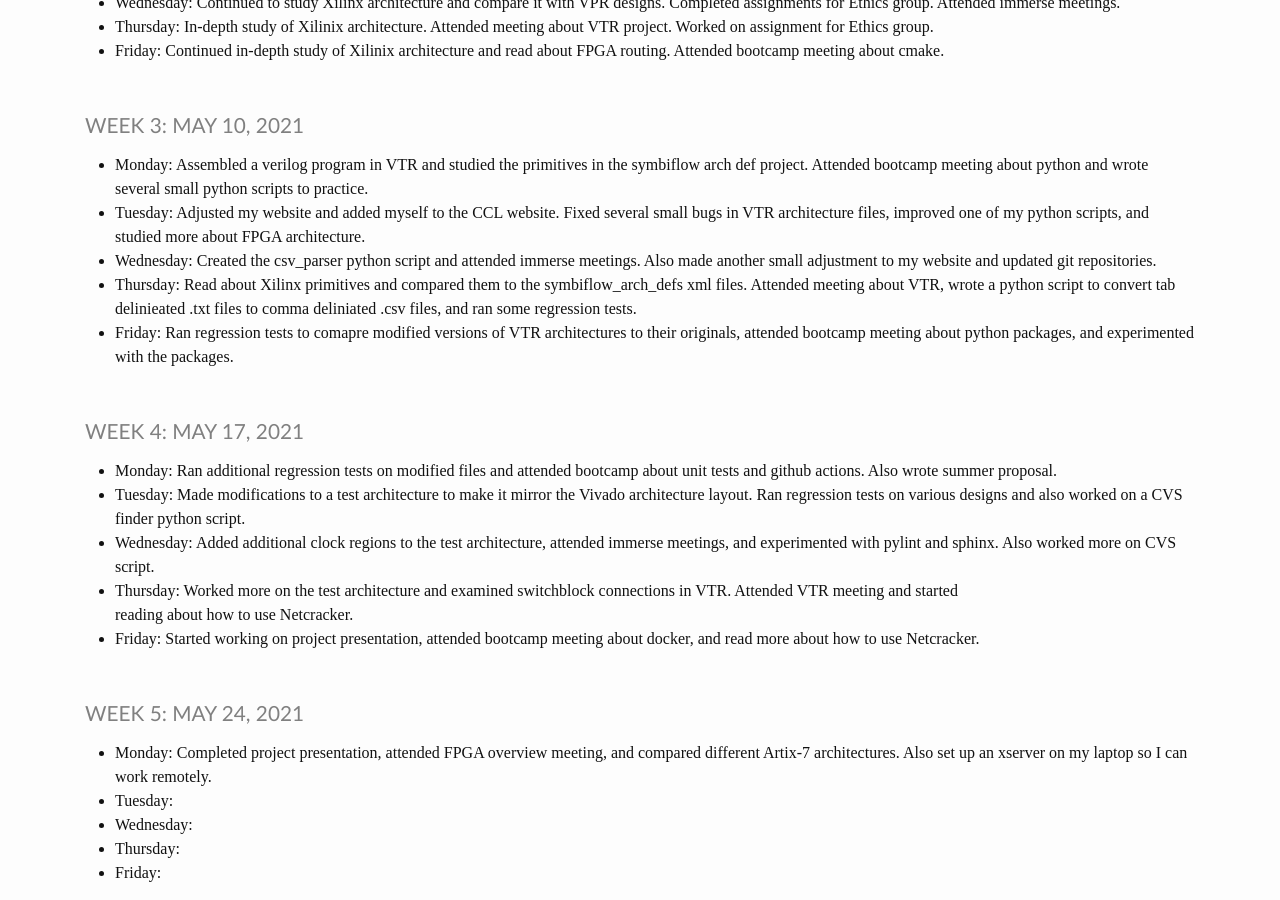
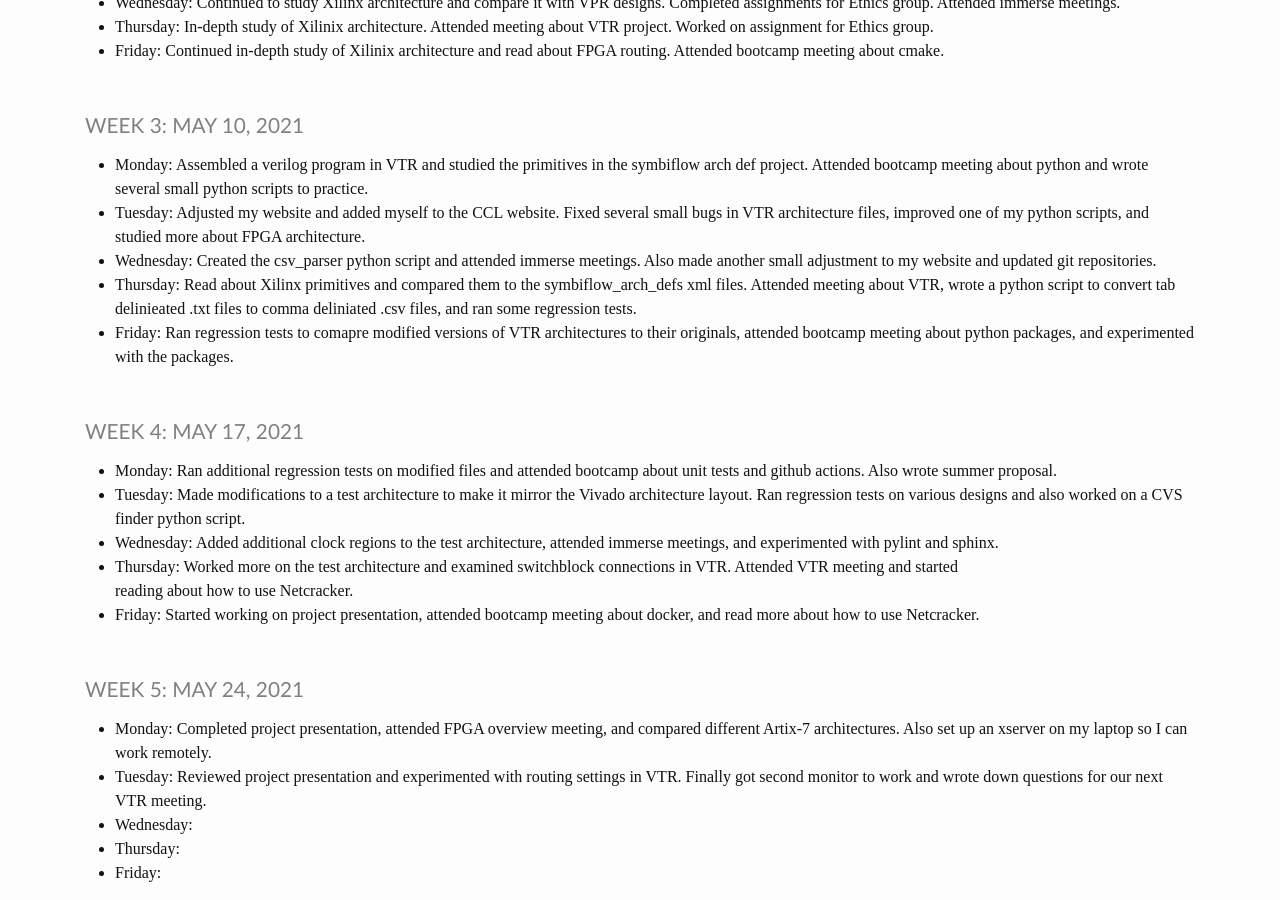
Before and after one commit to heinerb1/heinerb1.github.io, a Jekyll site: the page built from _pages/log.md, in a window 1280 px wide and 900 px high, scrolled down 601 px. Built offline with Jekyll 4.4.1, drawn with Linux system fonts in a browser that asks for light colours.

Commit message:
5/25 Update

```diff
--- a/_pages/log.md
+++ b/_pages/log.md
@@ -46,7 +46,7 @@ title: IMMERSE Log
 * **Tuesday**: Made modifications to a test architecture to make it mirror the Vivado architecture layout. Ran regression tests on
                various designs and also worked on a CVS finder python script.
 * **Wednesday**: Added additional clock regions to the test architecture, attended immerse meetings, and experimented with pylint and
-                 sphinx. Also worked more on CVS script.
+                 sphinx.
 * **Thursday**: Worked more on the test architecture and examined switchblock connections in VTR. Attended VTR meeting and started
                 reading about how to use Netcracker.
 * **Friday**: Started working on project presentation, attended bootcamp meeting about docker, and read more about how
@@ -56,7 +56,8 @@ title: IMMERSE Log
 
 * **Monday**: Completed project presentation, attended FPGA overview meeting, and compared different
               Artix-7 architectures. Also set up an xserver on my laptop so I can work remotely.
-* **Tuesday**:
+* **Tuesday**: Reviewed project presentation and experimented with routing settings in VTR. Finally
+               got second monitor to work and wrote down questions for our next VTR meeting.
 * **Wednesday**:
 * **Thursday**:
 * **Friday**:
```
